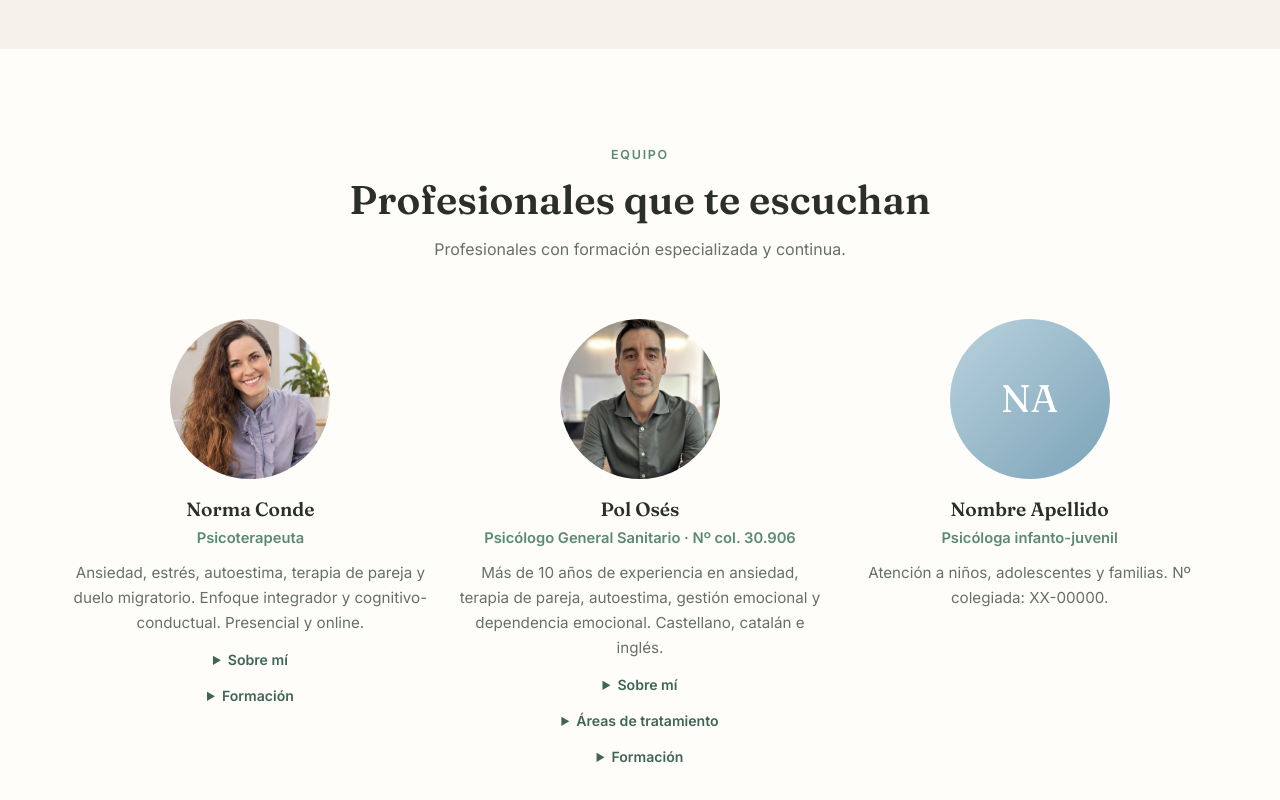
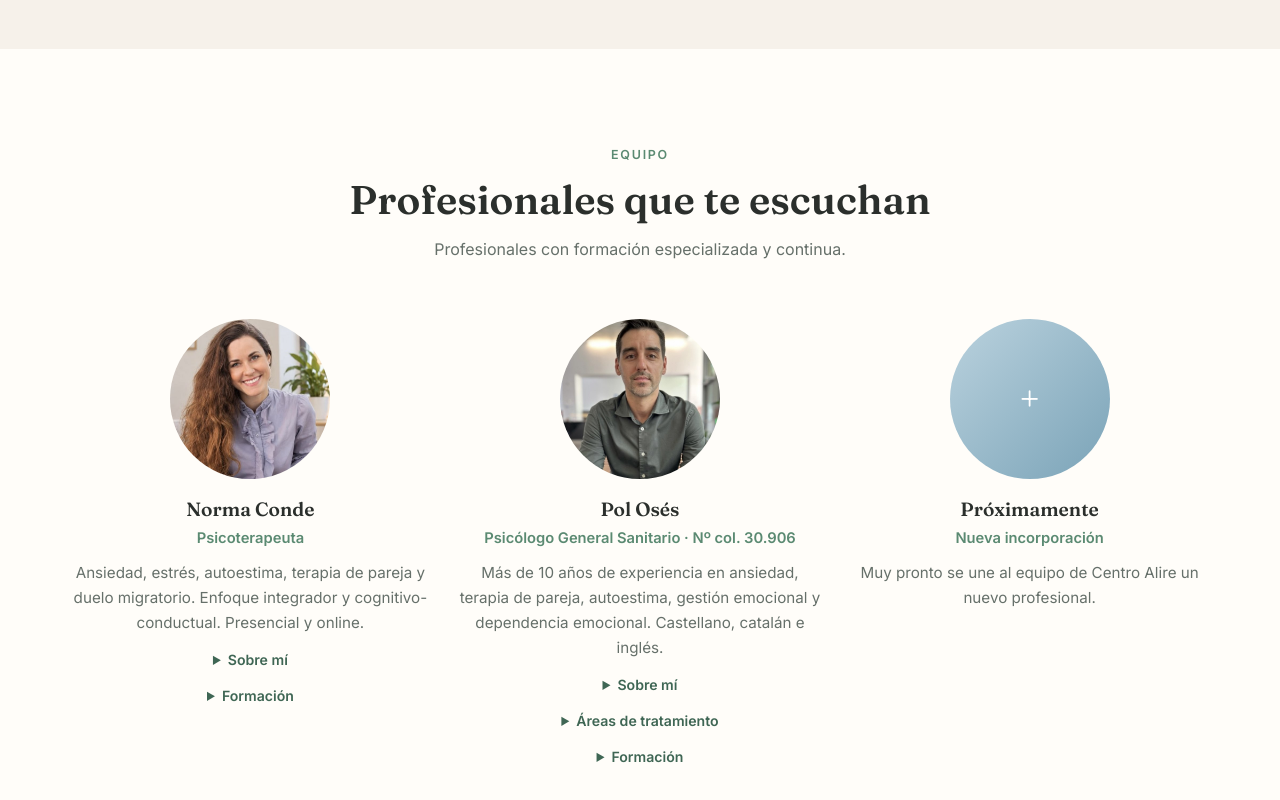
Before and after one commit to marcon55/Centro-Alire, a plain HTML site: page index.html in a window 1280 px wide. Shown: the part 2217-3017 px from the top of the page. Drawn offline with Linux system fonts and the light colour scheme.

Commit message:
Terapia familiar 60 € y ficha 'Próximamente' para nueva incorporación
Co-Authored-By: Claude Opus 5.5 <noreply@anthropic.com>
Claude-Session: https://claude.ai/code/session_01YXwaishe3B4KWM9cq4zqGZ

```diff
--- a/index.html
+++ b/index.html
@@ -102,7 +102,7 @@
             <p>Mindfulness, gestión del estrés y habilidades sociales en grupos reducidos.</p>
           </article>
         </div>
-        <p class="price-note">Terapia individual: <strong>60 €</strong> · Terapia de pareja: <strong>75 €</strong> · Terapia familiar: <strong>desde 70 €</strong> · Sesiones de 55-60 min, presencial u online<br>
+        <p class="price-note">Terapia individual: <strong>60 €</strong> · Terapia de pareja: <strong>75 €</strong> · Terapia familiar: <strong>60 €</strong> · Sesiones de 55-60 min, presencial u online<br>
         <small>Pago en efectivo, transferencia, Bizum o PayPal. Solo atención privada (sin aseguradoras).</small></p>
       </div>
     </section>
@@ -190,10 +190,10 @@
             </details>
           </article>
           <article class="member">
-            <div class="member__photo" style="--hue: 200">NA</div>
-            <h3>Nombre Apellido</h3>
-            <p class="member__role">Psicóloga infanto-juvenil</p>
-            <p>Atención a niños, adolescentes y familias. Nº colegiada: XX-00000.</p>
+            <div class="member__photo" style="--hue: 200">+</div>
+            <h3>Próximamente</h3>
+            <p class="member__role">Nueva incorporación</p>
+            <p>Muy pronto se une al equipo de Centro Alire un nuevo profesional.</p>
           </article>
         </div>
       </div>
```
